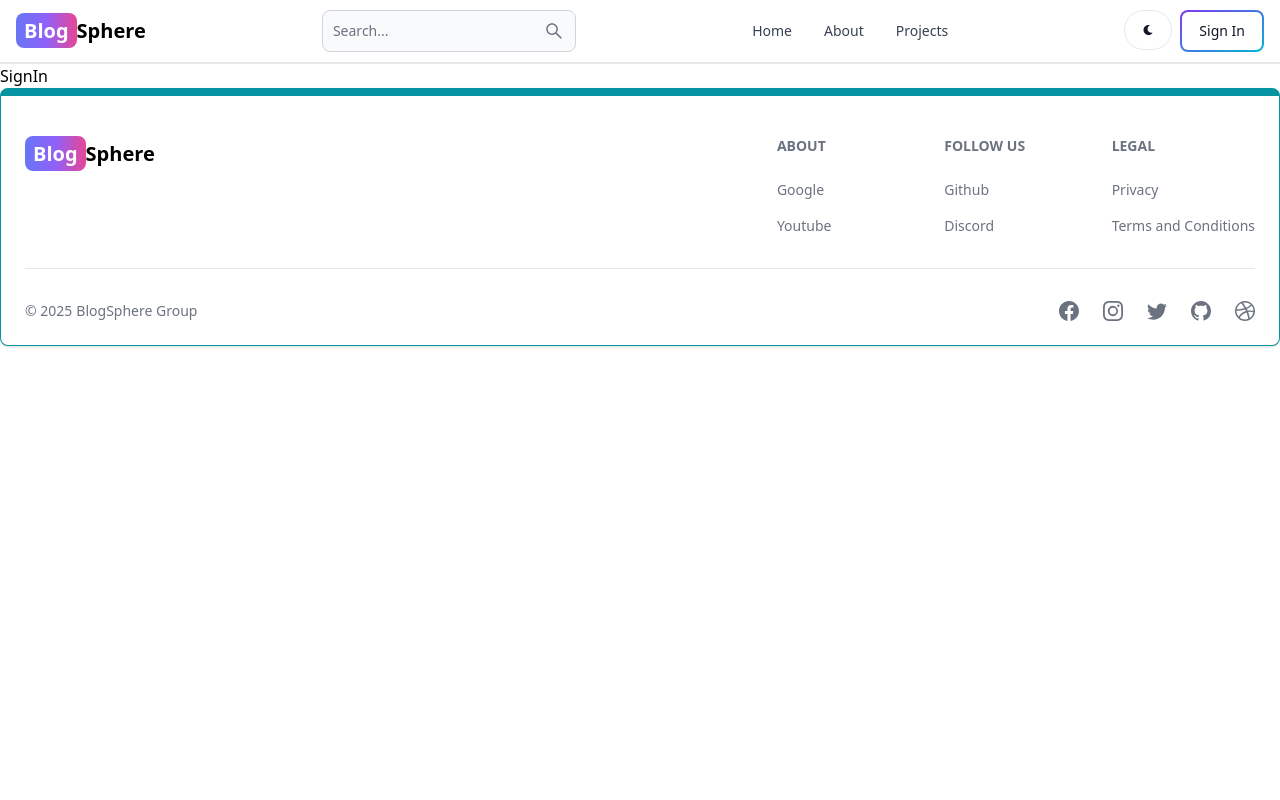
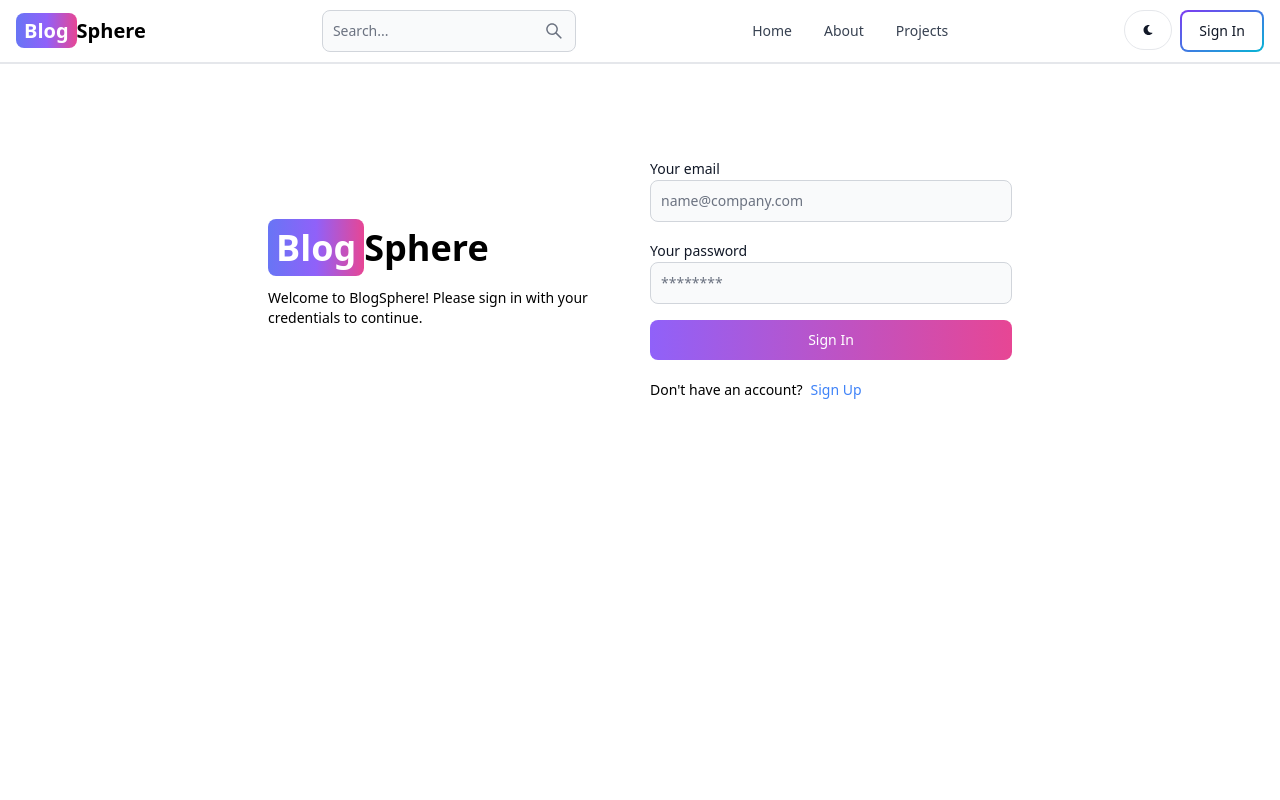
Before and after one commit to Rishabh10001/blogish, a React (Vite) app in the folder client/: page /sign-in in a window 1280 px wide. Shown: the top 800 px of the page. Built offline with nearby package versions, Linux system fonts and the light colour scheme.

Commit message:
added the sign in page

```diff
--- a/client/src/pages/SignIn.jsx
+++ b/client/src/pages/SignIn.jsx
@@ -1,7 +1,102 @@
-import React from 'react'
+import { Alert, Button, Label, Spinner, TextInput } from 'flowbite-react'
+import React, { useState } from 'react'
+import { Link, useNavigate } from 'react-router-dom'
 
 export default function SignIn() {
+  const [formData, setFormData] = useState({});
+  const [errorMessage, setErrorMessage] = useState(null);
+  const [loading, setLoading] = useState(false);
+  const navigate = useNavigate();
+  const handleChange = (e) => {
+    setFormData({ ...formData, [e.target.id]: e.target.value.trim() });
+  }
+  const handleSubmit = async (e) => {
+    e.preventDefault();
+    if (!formData.email || !formData.password) {
+      return setErrorMessage('Please fill in all fields');
+    }
+    try {
+      setLoading(true);
+      setErrorMessage(null);
+      const res = await fetch('/api/auth/signin', {
+        method: 'POST',
+        headers: { 'Content-Type': 'application/json'},
+        body: JSON.stringify(formData)
+      });
+      const data = await res.json();
+      if (data.success === false) {
+        return setErrorMessage(data.message);
+      }
+      setLoading(false);
+      if(res.ok) {
+        navigate('/');
+      }
+    } catch (error) {
+      setErrorMessage(error.message)
+      setLoading(false);
+    }
+  }
   return (
-    <div>SignIn</div>
+    <div className='min-h-screen mt-20'>
+      <div className='flex p-3 max-w-3xl mx-auto flex-col md:flex-row md:items-center gap-5'>
+        {/* left */}
+        <div className='flex-1'>
+          <Link to='/' className='font-bold dark:text-white text-4xl'>
+              <span className='px-2 py-1 bg-gradient-to-r from-indigo-500 via-purple-500 to-pink-500 rounded-lg text-white'>Blog</span>
+              Sphere
+          </Link>
+          <p className='text-sm mt-5'>
+            Welcome to BlogSphere! Please sign in with your credentials to continue.
+          </p>
+          </div>
+        {/* right */}
+
+        <div className='flex-1'>
+          <form className='flex flex-col gap-4' onSubmit={handleSubmit}>
+            <div>
+              <Label value = 'Your email' />
+              <TextInput
+                type='email'
+                placeholder='name@company.com'
+                id='email'
+                onChange={handleChange}
+                />
+            </div>
+            <div>
+              <Label value = 'Your password' />
+              <TextInput
+                type='password'
+                placeholder='********'
+                id='password'
+                onChange={handleChange}
+                />
+            </div>
+            <Button gradientDuoTone={'purpleToPink'} type='submit' disabled={loading}>
+              {
+                loading ? (
+                  <>
+                  <Spinner size='sm'/>
+                  <span className='pl-3'>Loading...</span>
+                  </>
+                ) : 'Sign In'
+              }
+            </Button>
+          </form>
+          <div className='flex gap-2 text-sm mt-5'>
+            <span>Don't have an account?</span>
+            <Link to='/sign-up' className='text-blue-500'>
+              Sign Up
+            </Link>
+          </div>
+          {
+            errorMessage && (
+              <Alert className='mt-5' color='failure'>
+                {errorMessage}
+              </Alert>
+            )
+            }
+        </div>
+      </div>
+    </div>
   )
-}
+  }
```
